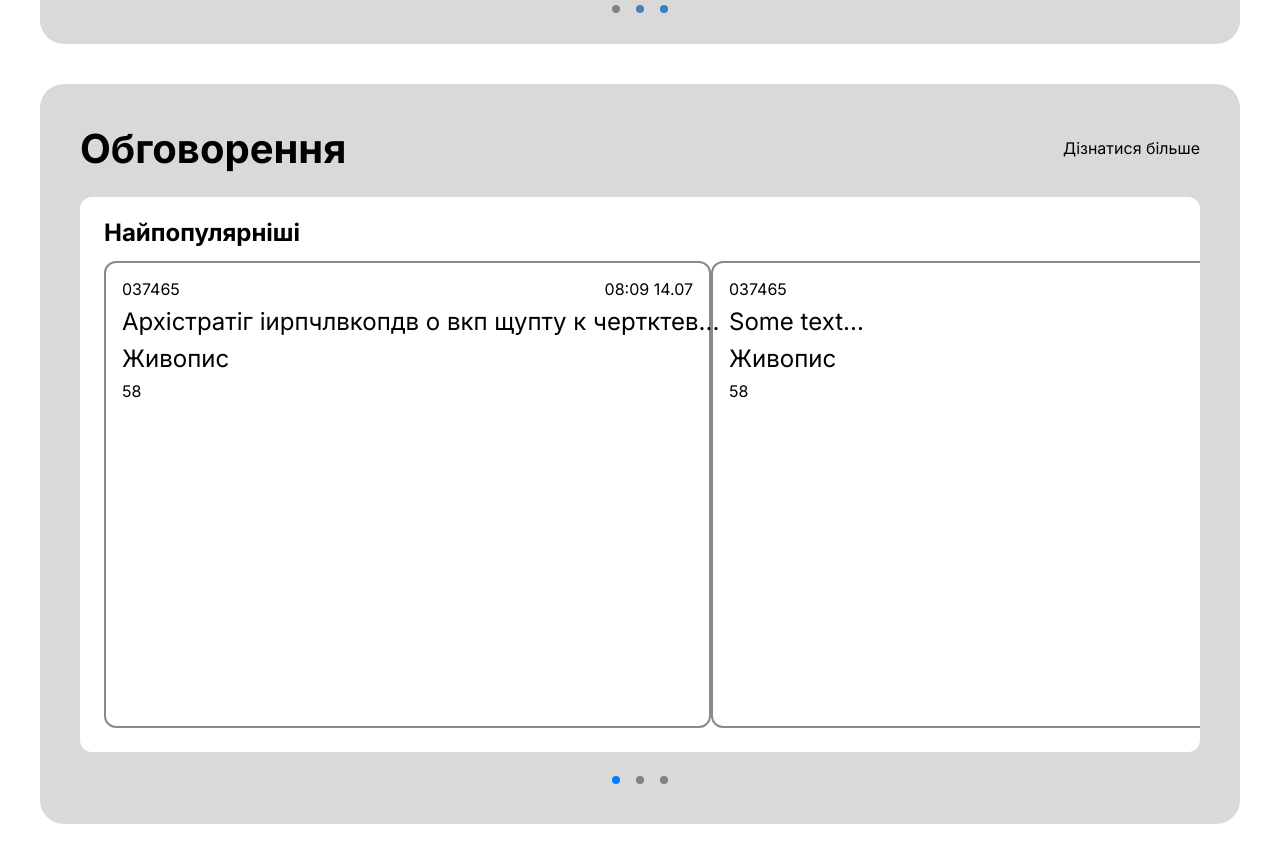
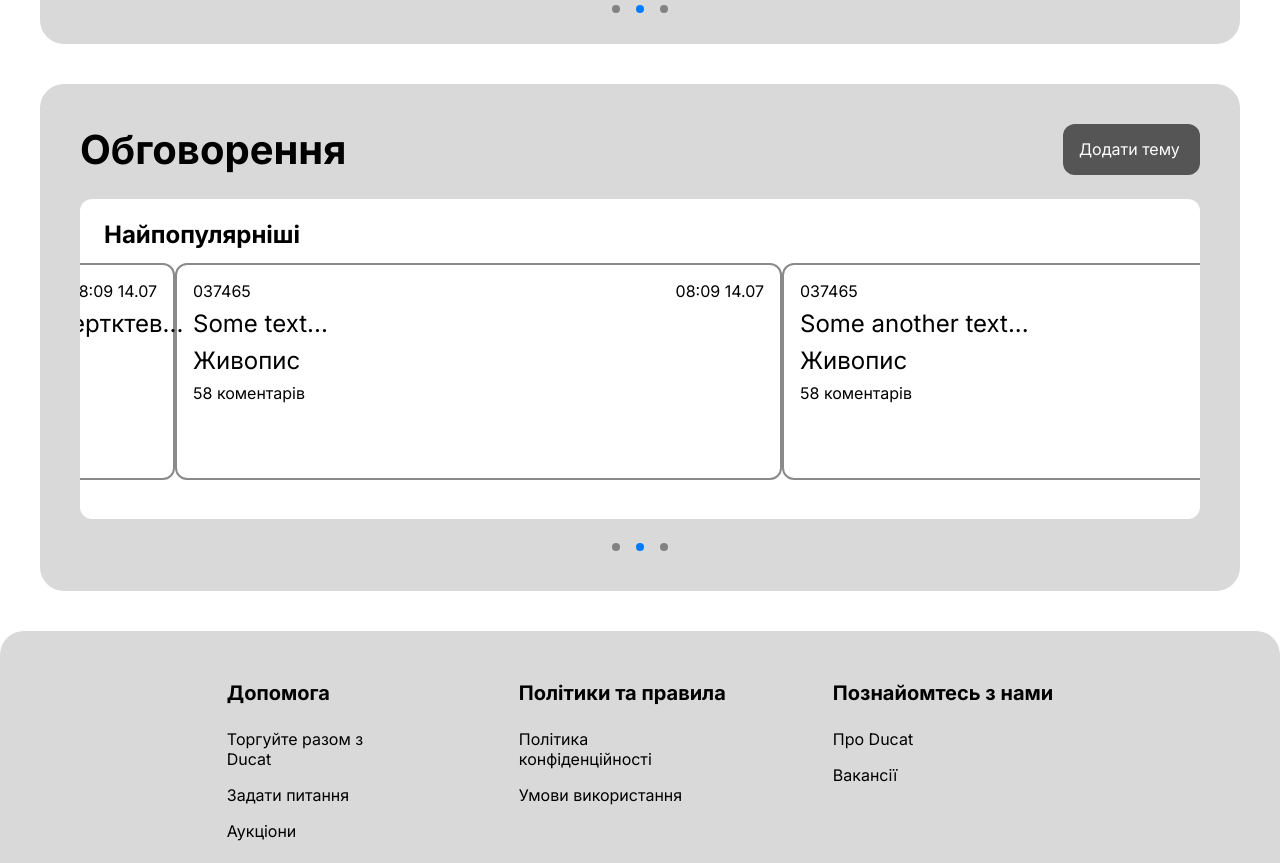
Before and after one commit to Valentyn-Radobenko/antiques-market-place, a React (Create React App) app: page / in a window 1280 px wide. Shown: the part 1880-2743 px from the top of the page. Built offline with nearby package versions, Linux system fonts and the light colour scheme.

Commit message:
finish basic model structure and design of home page

```diff
--- a/src/components/Sliders/DiscussionsSlider.tsx
+++ b/src/components/Sliders/DiscussionsSlider.tsx
@@ -53,7 +53,7 @@ export const DiscussionsSlider: React.FC<SliderProps> = ({
     autoSlideInterval.current = setInterval(() => {
       setIsAnimating(true);
       setCurrentIndex(prevIndex => prevIndex + 1);
-    }, 300000);
+    }, 3000);
   }, [stopAutoSlide]);
 
   // Обробник кінця анімації (важливо для циклічного слайдера)
@@ -115,12 +115,10 @@ export const DiscussionsSlider: React.FC<SliderProps> = ({
   }, [startAutoSlide, stopAutoSlide]);
 
   return (
-    <section className="slider">
+    <section className="slider slider--discussions">
       <header className="slider__header">
         <h2 className="slider__header-title">Обговорення</h2>
-        <a href="#" className="slider__header-link">
-          Дізнатися більше
-        </a>
+        <button className="slider__header-button">Додати тему</button>
       </header>
 
       <div
@@ -146,7 +144,7 @@ export const DiscussionsSlider: React.FC<SliderProps> = ({
                   </div>
                   <p className="discussion__text">{slide.text}</p>
                   <p className="discussion__category">{slide.category}</p>
-                  <p className="discussion__comments">{slide.commentsLength}</p>
+                  <p className="discussion__comments">{`${slide.commentsLength} коментарів`}</p>
                 </div>
               </li>
             ),
--- a/src/components/Sliders/Sliders.scss
+++ b/src/components/Sliders/Sliders.scss
@@ -11,6 +11,10 @@
   border-radius: 24px;
   background: #d9d9d9;
   margin-bottom: 40px;
+
+  &--discussions {
+    height: 507px;
+  }
 
   &__header {
     display: flex;
@@ -35,6 +39,33 @@
       font-weight: 400;
       line-height: normal;
     }
+
+    &-button {
+      width: 137px;
+      background-color: #555;
+      border: none;
+      border-radius: 12px;
+      padding: 16px;
+      color: #fff;
+      font-size: 14px;
+      cursor: pointer;
+      transition: background-color 0.3s ease;
+      font-family: Inter, sans-serif;
+      font-size: 16px;
+      font-weight: 400;
+      line-height: 19.36px;
+      text-align: left;
+      text-underline-position: from-font;
+      text-decoration-skip-ink: none;
+
+      &:hover {
+        background-color: #444;
+      }
+
+      &:active {
+        background-color: #333;
+      }
+    }
   }
 
   &__wrapper {
@@ -56,6 +87,7 @@
     aspect-ratio: 16 / 9;
 
     &--discussions {
+      height: 320px;
       display: flex;
       padding: 24px;
       flex-direction: column;
@@ -80,6 +112,7 @@
 
   &__item {
     display: flex;
+    height: 100%;
     box-sizing: border-box;
     flex: 0 0 100%;
     list-style: none;
@@ -196,6 +229,7 @@
 
 .discussion {
   display: flex;
+  height: 217px;
   width: 607px;
   padding: 16px;
   flex-direction: column;
@@ -227,8 +261,6 @@
     flex: 0 0 1;
   }
 
-
-
   &__text {
     overflow: hidden;
     color: #000;
--- a/src/data/exhibitionsSlides.js
+++ b/src/data/exhibitionsSlides.js
@@ -4,16 +4,19 @@ import exhibition3 from './../images/exhibitions/exhibition-3.jpg';
 
 export const exhibitionsSlides = [
   {
+    id: 1,
     title: 'Виставка народного Художника України Володимира Козюка',
     status: 'Відбулася',
     imageUrl: exhibition1,
   },
   {
+    id: 2,
     title: 'Інша виставка',
     status: 'Триває',
     imageUrl: exhibition2,
   },
   {
+    id: 3,
     title: 'Ще одна виставка',
     status: 'Скоро',
     imageUrl: exhibition3,
```
